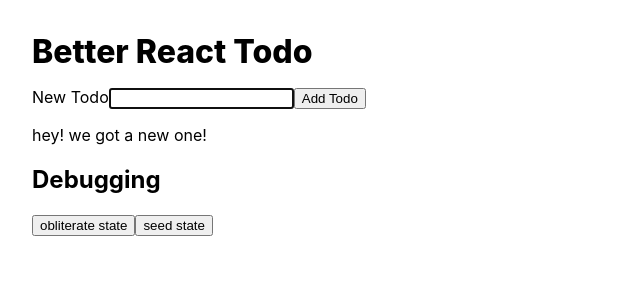
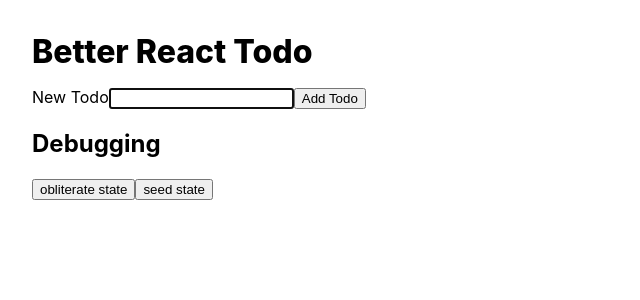
Before and after one commit to chantastic/fullstack-react-todo, a React (Create React App) app: page / in a window 1280 px wide. Shown: the top 300 px of the page, without its empty margins (0-640 px from the left). Built offline with nearby package versions, Linux system fonts and the light colour scheme.

Commit message:
announcement refactor step #2
move the rest of the state/hooks into the hook, and export update function in first position

```diff
--- a/src/App.js
+++ b/src/App.js
@@ -2,16 +2,29 @@ import * as React from "react";
 import "./App.css";
 
 function useAriaAnnounce() {
-  let announcement = React.useState("hey! we got a new one!");
+  let [announcement, setAnnouncement] = React.useState(null);
+
+  React.useEffect(() => {
+    let latestAnnouncementCooldown = setTimeout(() => {
+      setAnnouncement(null);
+    }, 10_000);
+
+    return () => clearTimeout(latestAnnouncementCooldown);
+  }, [announcement]);
+
+  function announce(announcement) {
+    setAnnouncement(null);
+    setTimeout(() => setAnnouncement(announcement), 10);
+  }
 
   let visuallyHidden = {
-    // clip: "rect(0 0 0 0)",
-    // clipPath: "inset(50%)",
-    // height: "1px",
-    // overflow: "hidden",
-    // position: "absolute",
-    // whiteSpace: "nowrap",
-    // width: "1px",
+    clip: "rect(0 0 0 0)",
+    clipPath: "inset(50%)",
+    height: "1px",
+    overflow: "hidden",
+    position: "absolute",
+    whiteSpace: "nowrap",
+    width: "1px",
   };
 
   function PoliteAnnouncement(props) {
@@ -22,29 +35,13 @@ function useAriaAnnounce() {
     );
   }
 
-  return [PoliteAnnouncement];
+  return [announce, PoliteAnnouncement];
 }
 
 function App() {
   let [todoItems, updateTodoItems] = React.useState([]);
   let [editingId, editTodoWithId] = React.useState(-1);
-  let [announcement, setAnnouncement] = React.useState(null);
-  let [PoliteAnnouncement] = useAriaAnnounce();
-
-  React.useEffect(() => {
-    let latestAnnouncementCooldown = setTimeout(() => {
-      setAnnouncement(null);
-    }, 10_000);
-
-    return () => clearTimeout(latestAnnouncementCooldown);
-  }, [announcement]);
-
-  // todo state functions
-
-  function announce(announcement) {
-    setAnnouncement(null);
-    setTimeout(() => setAnnouncement(announcement), 10);
-  }
+  let [announce, PoliteAnnouncement] = useAriaAnnounce();
 
   function addTodoItem(title) {
     announce("Todo added!");
```
Also changed, not shown: 1 other file (tests, documents, lock files or other folders).
